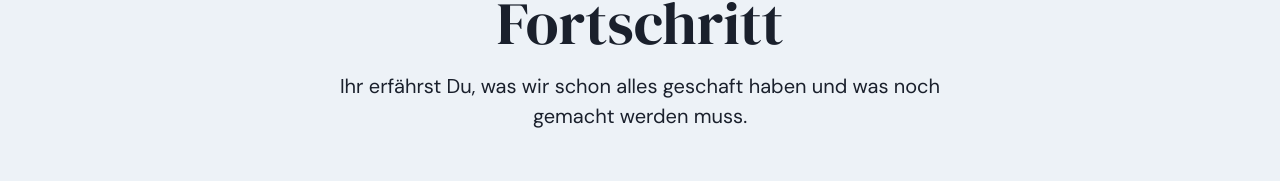
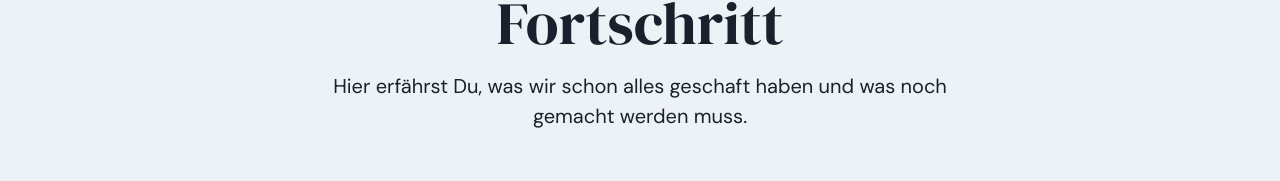
Before and after one commit to potsdamer-buergerstiftung/inselbuehne, a Next.js app: page /fortschritt in a window 1280 px wide. Shown: the part 290-471 px from the top of the page. Built offline with nearby package versions, Linux system fonts and the light colour scheme.

Commit message:
Fix spelling of subheading

```diff
--- a/pages/fortschritt.tsx
+++ b/pages/fortschritt.tsx
@@ -10,7 +10,7 @@ export default function Progress() {
         heading="Was schon alles passiert ist"
         color="gray.100"
       >
-        Ihr erfährst Du, was wir schon alles geschaft haben und was noch gemacht
+        Hier erfährst Du, was wir schon alles geschaft haben und was noch gemacht
         werden muss.
       </Title>
       <Box as="section" py="20">
```
